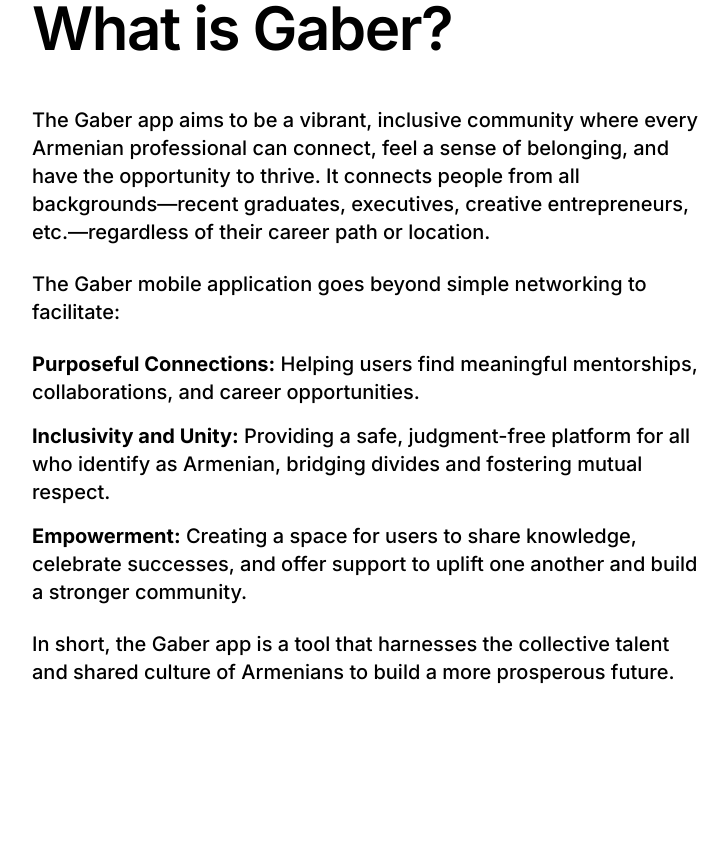
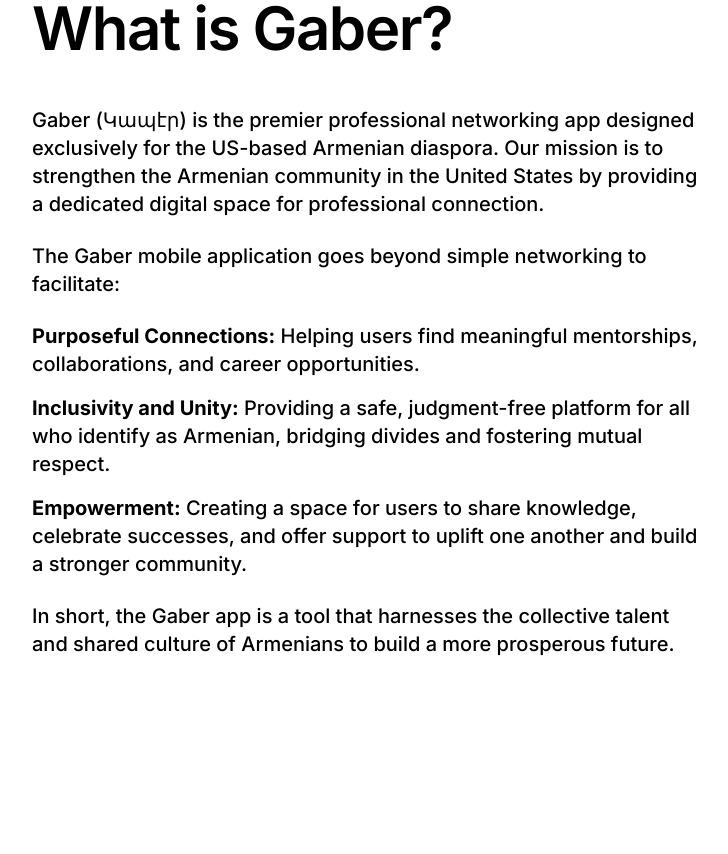
Before and after one commit to gaber-app/gaberapp, a React (Vite) app: page / in a window 1280 px wide. Shown: the part 802-1656 px from the top of the page, without its empty margins (32-760 px from the left). Built offline with nearby package versions, Linux system fonts and the light colour scheme.

Commit message:
Update introductory text

```diff
--- a/src/components/WhatIsGaber.tsx
+++ b/src/components/WhatIsGaber.tsx
@@ -59,7 +59,7 @@ export default function WhatIsGaber() {
           className="max-w-2xl text-left space-y-6"
         >
           <p className="text-lg font-medium leading-relaxed text-foreground sm:text-xl">
-            The Gaber app aims to be a vibrant, inclusive community where every Armenian professional can connect, feel a sense of belonging, and have the opportunity to thrive. It connects people from all backgrounds—recent graduates, executives, creative entrepreneurs, etc.—regardless of their career path or location.
+            Gaber (Կապէր) is the premier professional networking app designed exclusively for the US-based Armenian diaspora. Our mission is to strengthen the Armenian community in the United States by providing a dedicated digital space for professional connection.
           </p>
 
           <p className="text-lg font-medium leading-relaxed text-foreground sm:text-xl">
```
